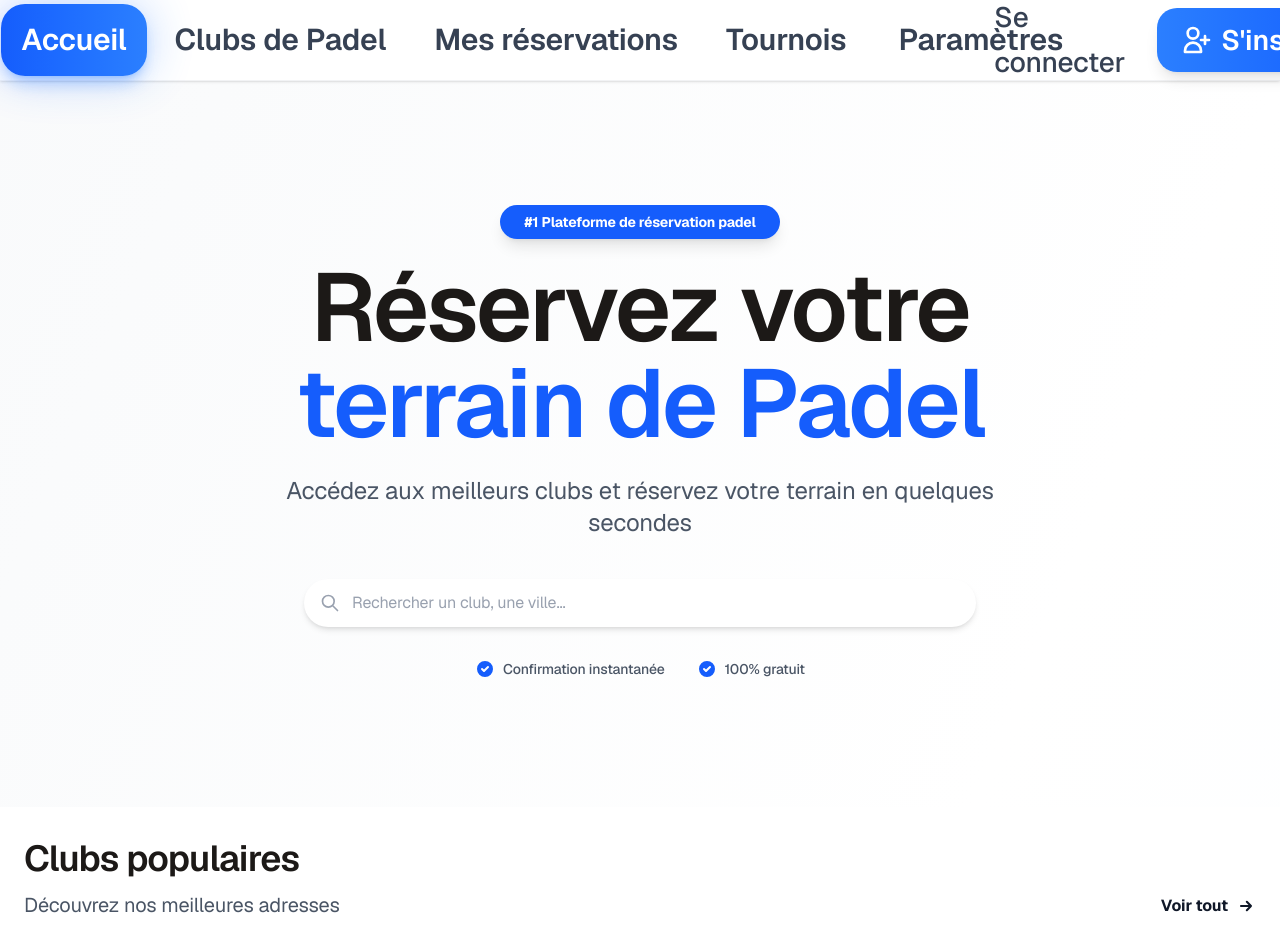
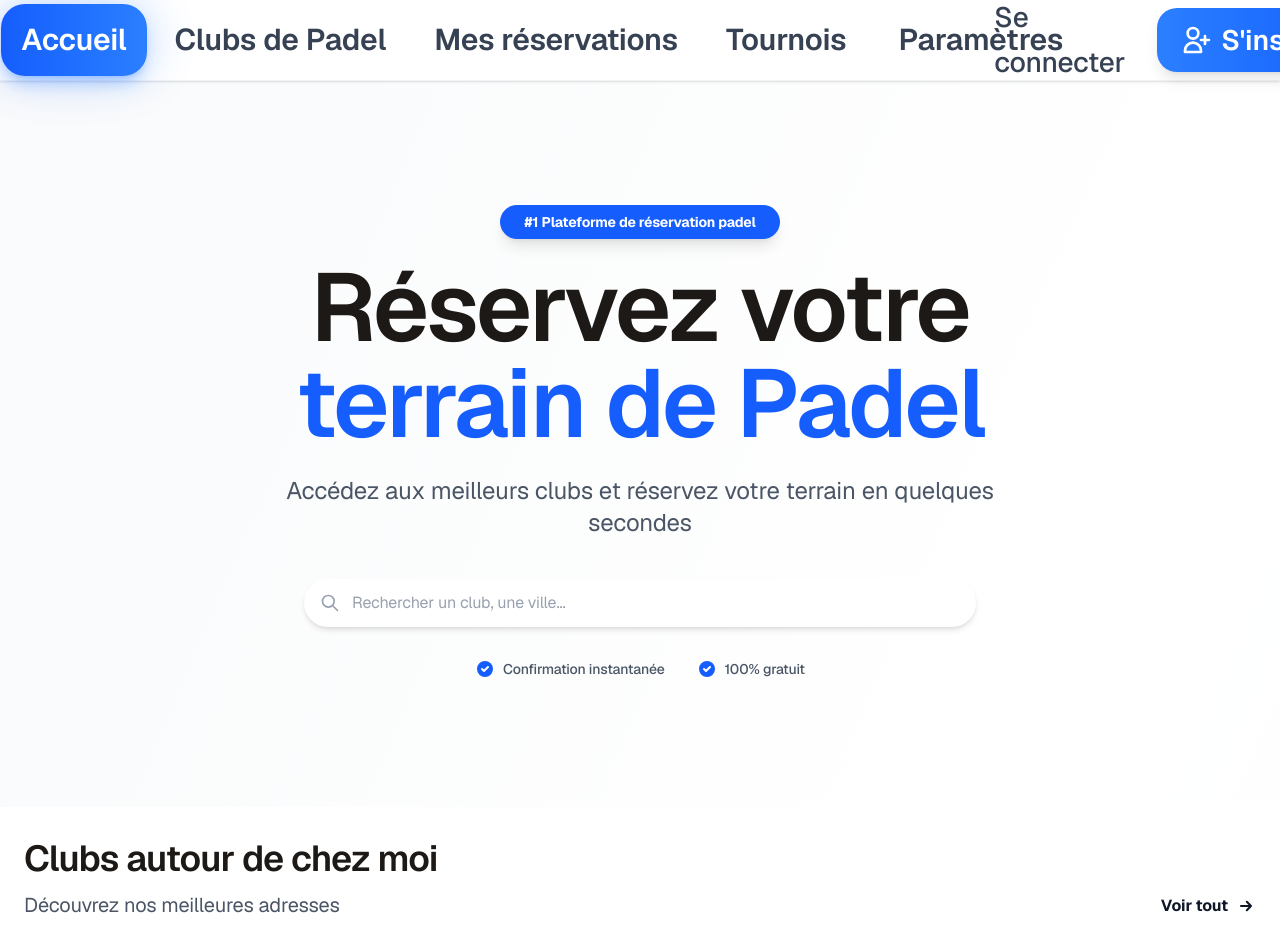
Before and after one commit to mathisenault-pixel/padup, a Next.js app: page /player/accueil in a window 1280 px wide. Shown: the top 949 px of the page. Built offline with nearby package versions, Linux system fonts and the light colour scheme.

Commit message:
feat: change home page title from 'Clubs populaires' to 'Clubs autour de chez moi'

```diff
--- a/app/player/(authenticated)/accueil/page.tsx
+++ b/app/player/(authenticated)/accueil/page.tsx
@@ -141,7 +141,7 @@ export default function AccueilPage() {
         <div className="container mx-auto max-w-7xl">
           <div className="flex items-end justify-between mb-8">
             <div>
-              <h2 className="text-4xl font-black text-gray-900 mb-3">Clubs populaires</h2>
+              <h2 className="text-4xl font-black text-gray-900 mb-3">Clubs autour de chez moi</h2>
               <p className="text-xl text-gray-600">Découvrez nos meilleures adresses</p>
             </div>
             <Link
```
